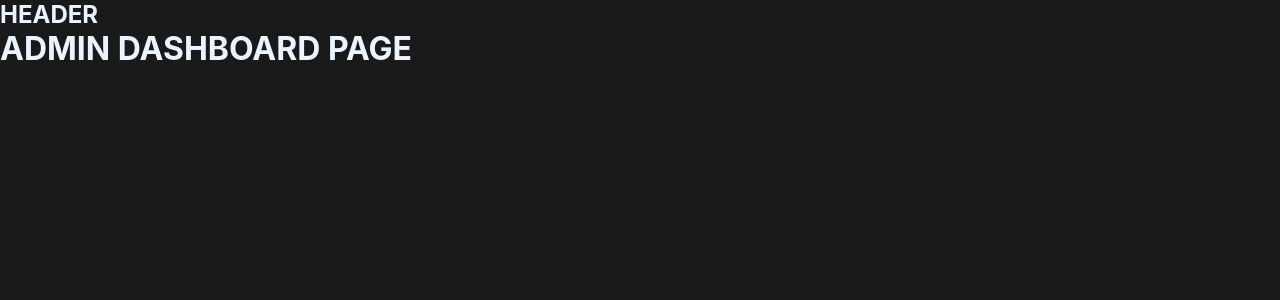
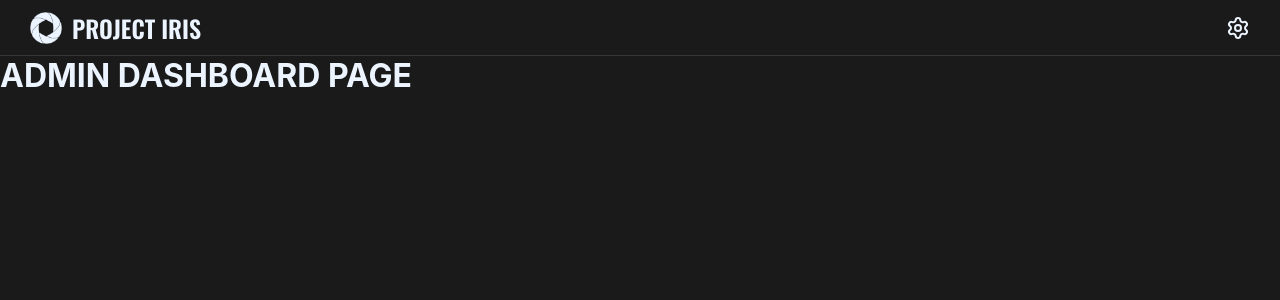
Before and after one commit to DhanushSaiCoder/Project-Iris, a React (Create React App) app in the folder frontend/: page /admin in a window 1280 px wide. Shown: the top 300 px of the page. Built offline with nearby package versions, Linux system fonts and the light colour scheme.

Commit message:
Refactor code structure for improved readability and maintainability

```diff
--- a/frontend/package.json
+++ b/frontend/package.json
@@ -4,6 +4,7 @@
   "private": true,
   "dependencies": {
     "cra-template-pwa": "2.0.0",
+    "lucide-react": "^0.525.0",
     "react": "^19.1.0",
     "react-dom": "^19.1.0",
     "react-router-dom": "^7.7.0",
--- a/frontend/src/App.css
+++ b/frontend/src/App.css
@@ -1,9 +1,12 @@
-*{
-  padding: 0;
-  margin: 0;
-  box-sizing: border-box;
+@import url("https://fonts.googleapis.com/css2?family=Oswald:wght@200..700&display=swap");
+
+* {
+    padding: 0;
+    margin: 0;
+    box-sizing: border-box;
+    color: var(--color-text-primary);
 }
-body{
-  background-color: var(--color-background);
-  color: var(--color-text-primary);
+body {
+    background-color: var(--color-background);
+    color: var(--color-text-primary);
 }
--- a/frontend/src/components/Header/Header.jsx
+++ b/frontend/src/components/Header/Header.jsx
@@ -1,10 +1,22 @@
 import React from 'react';
 import styles from "./Header.module.css"
+import logo from "../../assets/images/logo.png"
+import { Settings } from 'lucide-react'
+import { useNavigate } from 'react-router-dom';
+
 
 const Header = () => {
+    const navigate = useNavigate();
+
+    const handleSettingsClick = () => {
+        navigate('/settings');
+    }
+
     return (
         <div className={styles.Header}>
-            <h2>HEADER</h2>
+            <img className={styles.logoImg} src={logo} alt="My Brand Logo" />
+            <h2 className={styles.headerTxt}>PROJECT IRIS</h2>
+            <Settings className={styles.settingsIcon} onClick={handleSettingsClick}/>
         </div>
     );
 }
--- a/frontend/src/components/Header/Header.module.css
+++ b/frontend/src/components/Header/Header.module.css
@@ -1,3 +1,31 @@
 .Header{
     background-color: var(--color-background);
+    height: 56px;
+    width: 100vw;
+    border-bottom: 1px solid var(--color-borders);
+
+    display: flex;
+    align-items: center;
+    justify-content: flex-start;
+    gap: 10px;
+    padding: 0 30px;
 }
+.logoImg{
+    width: 32px;
+    height: auto;
+}
+.headerTxt{
+    color: var(--color-text-primary);
+    font-family: "Oswald", sans-serif;
+    font-weight: 600;
+    font-size: 24px;
+}
+.settingsIcon{
+    color: var(--color-text-primary);
+    margin-left: auto;
+    /* height: 100%;
+    padding: 0 20px; */
+}
+.settingsIcon:hover{
+    cursor: pointer;
+}
--- a/frontend/src/styles/variables.css
+++ b/frontend/src/styles/variables.css
@@ -12,7 +12,7 @@
     --color-cta: #1e90ff;
     --color-secondaryCta: #3a3a3a;
 
-    --color-borders: #ebf4ff;
+    --color-borders: #ebf4ff20;
 
     /* Typography */
     --color-text-primary: #ebf4ff;
```
Also changed, not shown: frontend/src/assets/images/logo.png (added), 1 other file (tests, documents, lock files or other folders).
